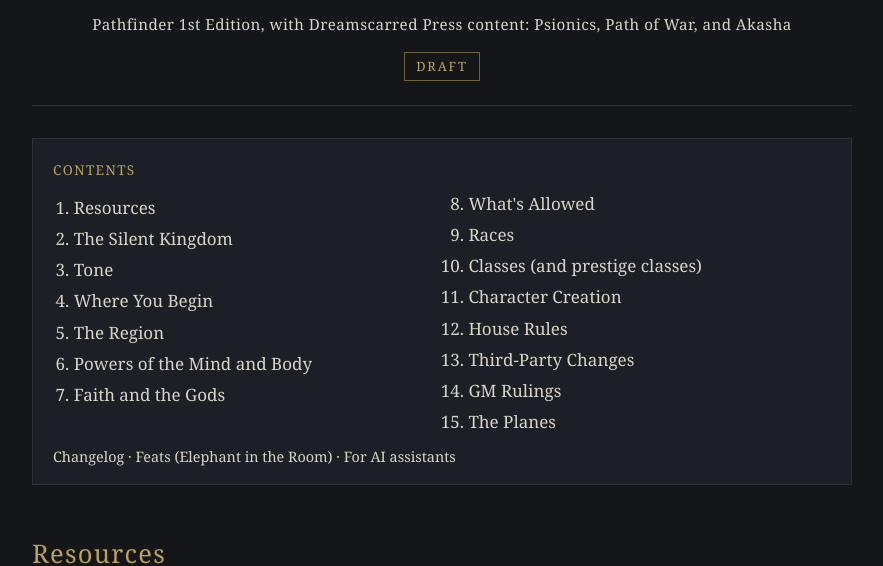
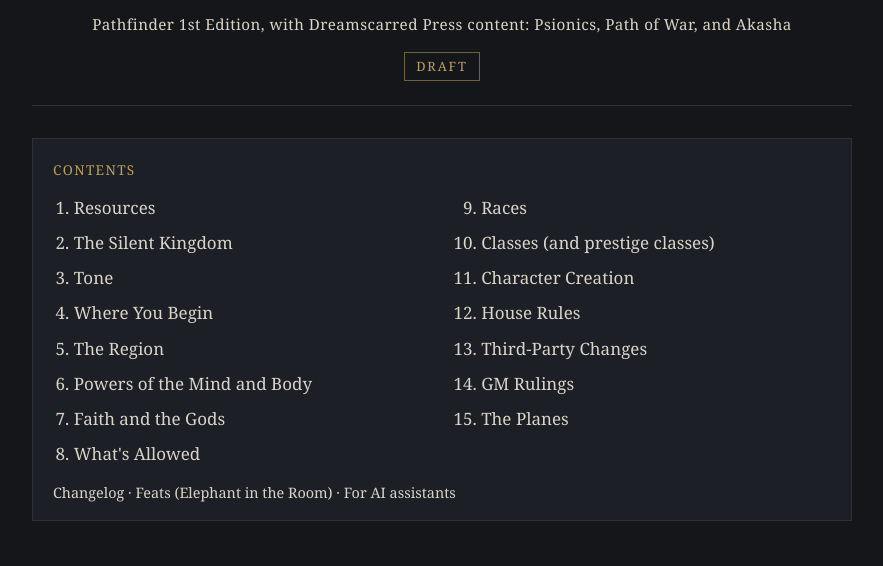
Before and after one commit to NoctuaeSophos/neyrith-players-guide, a plain HTML site: page index.html in a window 1280 px wide. Shown: the part 183-749 px from the top of the page, without its empty margins (198-1081 px from the left). Drawn offline with Linux system fonts and the light colour scheme.

Commit message:
Guide: contents list fills eight rows in the left column
Co-Authored-By: Claude Opus 5.5 <noreply@anthropic.com>

```diff
--- a/index.html
+++ b/index.html
@@ -33,7 +33,7 @@
   .draft { display: inline-block; margin-top: 1rem; padding: 0.2rem 0.7rem; border: 1px solid var(--accent-dim); color: var(--accent); font-size: 0.8rem; letter-spacing: 0.15em; text-transform: uppercase; }
   nav { background: var(--panel); border: 1px solid var(--rule); padding: 1rem 1.25rem; margin: 2rem 0; }
   nav strong { color: var(--accent); font-weight: normal; letter-spacing: 0.1em; text-transform: uppercase; font-size: 0.85rem; }
-  nav ol { margin: 0.5rem 0 0; padding-left: 1.3rem; columns: 2; column-gap: 2rem; }
+  nav ol { margin: 0.5rem 0 0; padding-left: 1.3rem; display: grid; grid-template-rows: repeat(8, auto); grid-auto-flow: column; column-gap: 3.3rem; }
   nav a { color: var(--ink); text-decoration: none; }
   nav a:hover { color: var(--accent); }
   h2 { color: var(--accent); font-weight: normal; letter-spacing: 0.05em; border-bottom: 1px solid var(--rule); padding-bottom: 0.3rem; margin-top: 3rem; }
@@ -48,7 +48,7 @@
   ul { padding-left: 1.3rem; }
   li { margin: 0.25rem 0; }
   footer { margin-top: 4rem; padding-top: 1rem; border-top: 1px solid var(--rule); color: var(--muted); font-size: 0.85rem; text-align: center; }
-  @media (max-width: 640px) { nav ol { columns: 1; } header h1 { font-size: 2rem; } }
+  @media (max-width: 640px) { nav ol { display: block; } header h1 { font-size: 2rem; } }
 </style>
 </head>
 <body>
```
